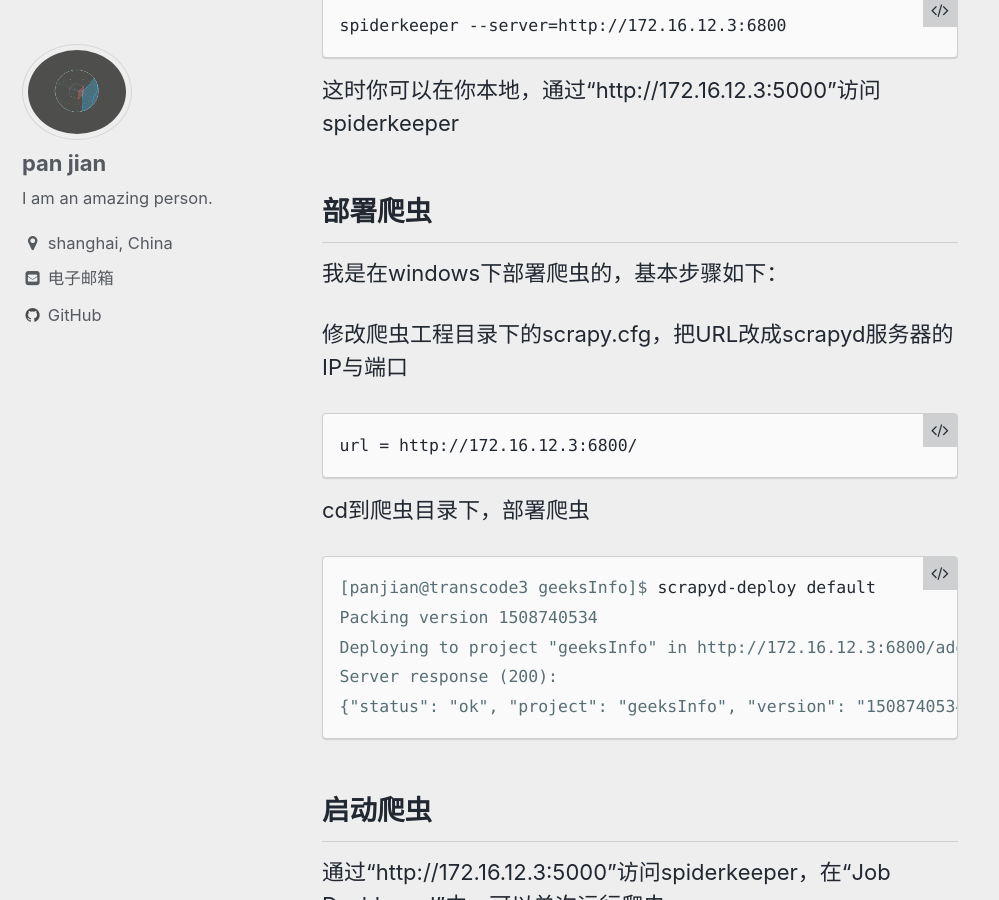
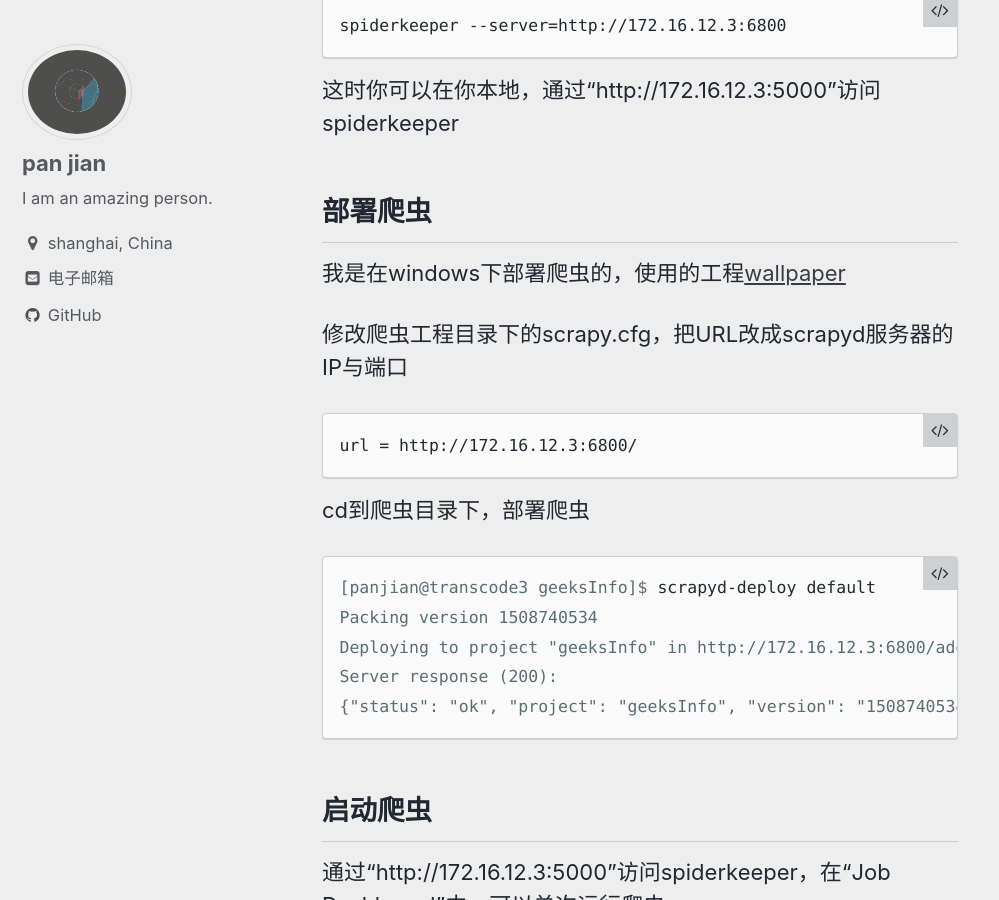
Before and after one commit to elemem/elemem.github.io, a Jekyll site: the page built from _posts/2017-11-08-setup-scrapy-on-centos.md, in a window 1280 px wide and 900 px high, scrolled down 3595 px. Shown: the whole window, without its empty margins (0-999 px from the left). Built offline with Jekyll 4.4.1, drawn with Linux system fonts in a browser that asks for light colours.

Commit message:
modify scrapy on centos

````diff
--- a/_posts/2017-11-08-setup-scrapy-on-centos.md
+++ b/_posts/2017-11-08-setup-scrapy-on-centos.md
@@ -107,7 +107,7 @@ spiderkeeper --server=http://172.16.12.3:6800
 这时你可以在你本地，通过“http://172.16.12.3:5000”访问spiderkeeper
 
 ## 部署爬虫
-我是在windows下部署爬虫的，基本步骤如下：
+我是在windows下部署爬虫的，使用的工程[wallpaper](https://github.com/elemem/wallpaper)
 
 修改爬虫工程目录下的scrapy.cfg，把URL改成scrapyd服务器的IP与端口
 ```
````
